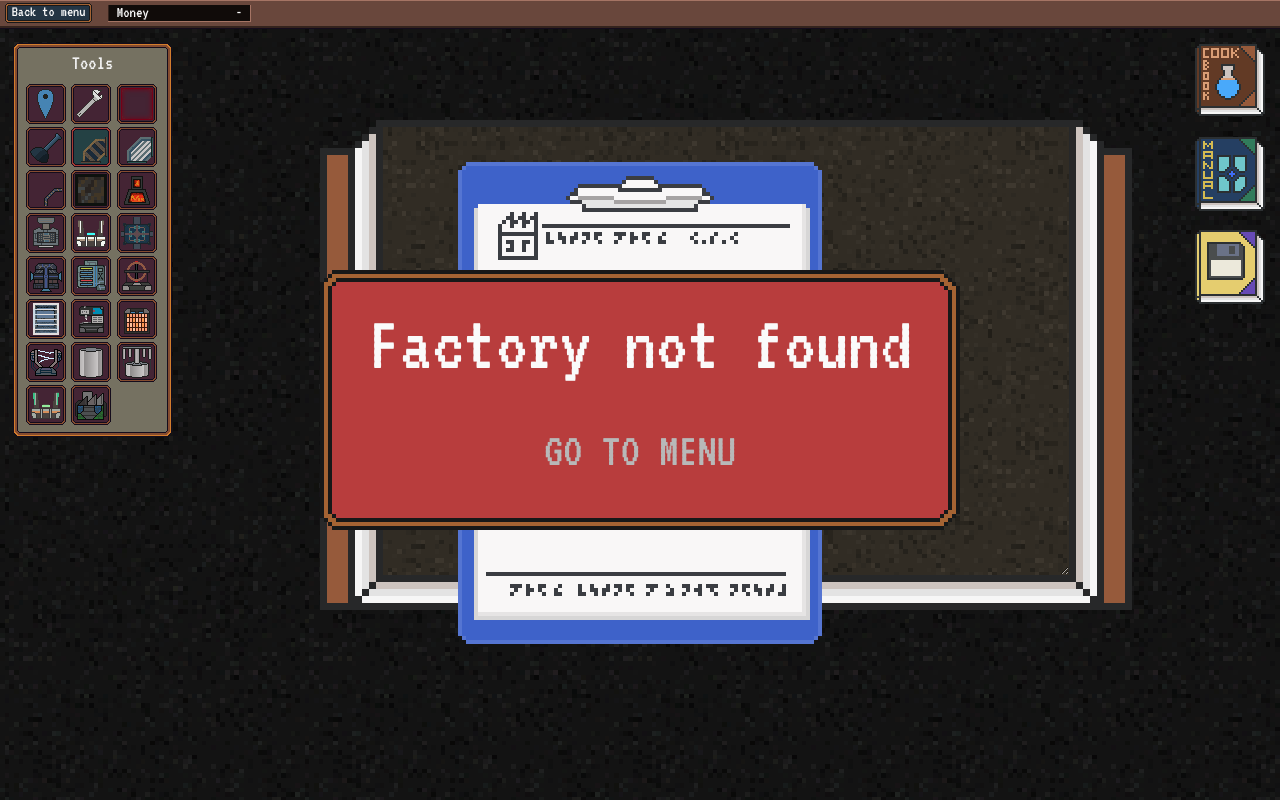
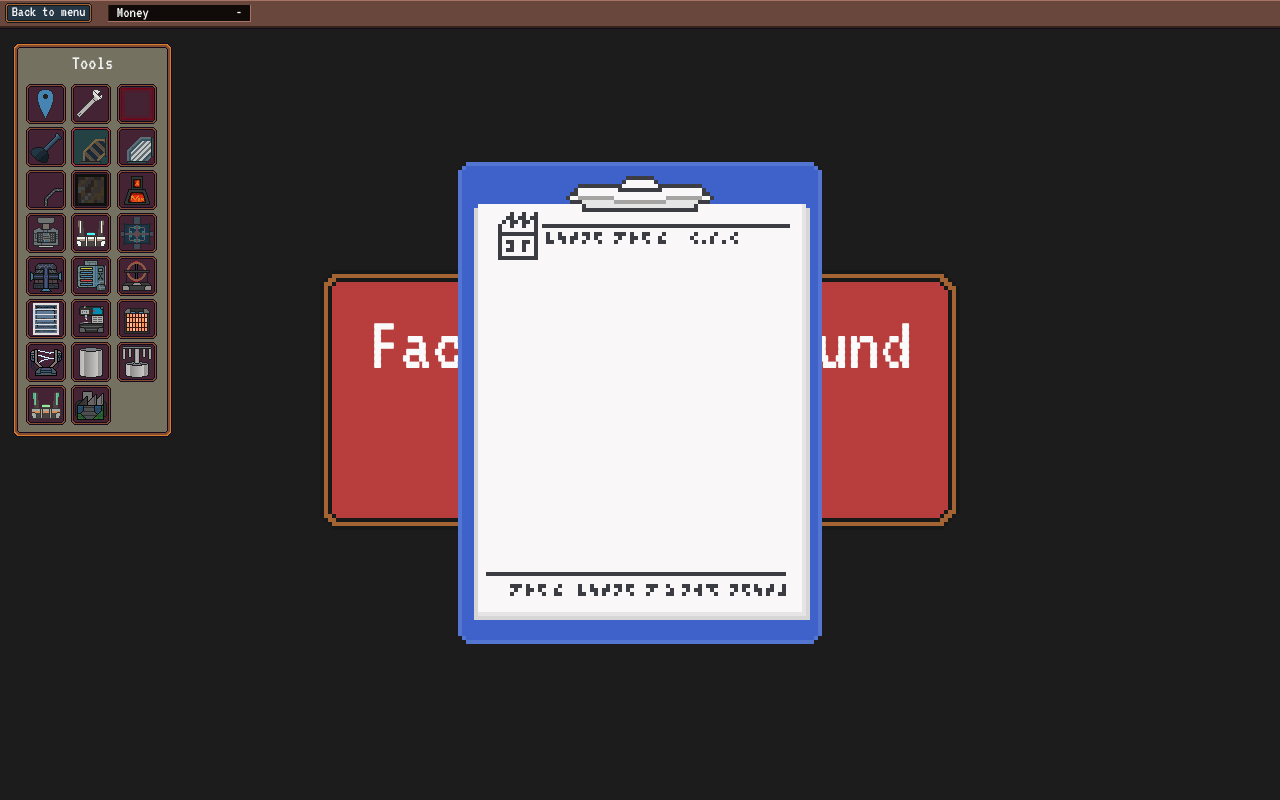
Before and after one commit to karboosx/pixelinthepipe, a PHP site: a page that uses game.php in a window 1280 px wide. Run offline with PHP 8.4, Linux system fonts and the light colour scheme.

Commit message:
overlay for errors

```diff
--- a/game.php
+++ b/game.php
@@ -39,7 +39,7 @@
     <link href='http://fonts.googleapis.com/css?family=VT323' rel='stylesheet' type='text/css'>
 </head>
 <body>
-<div class="info-viewport red" id="error-viewport" style="min-width: 600px;">
+<div class="info-viewport overlay red" id="error-viewport" style="min-width: 600px;">
     <div class="info-screen" id="error-screen">
         <div class="info-text" id="error-text">
 
```
